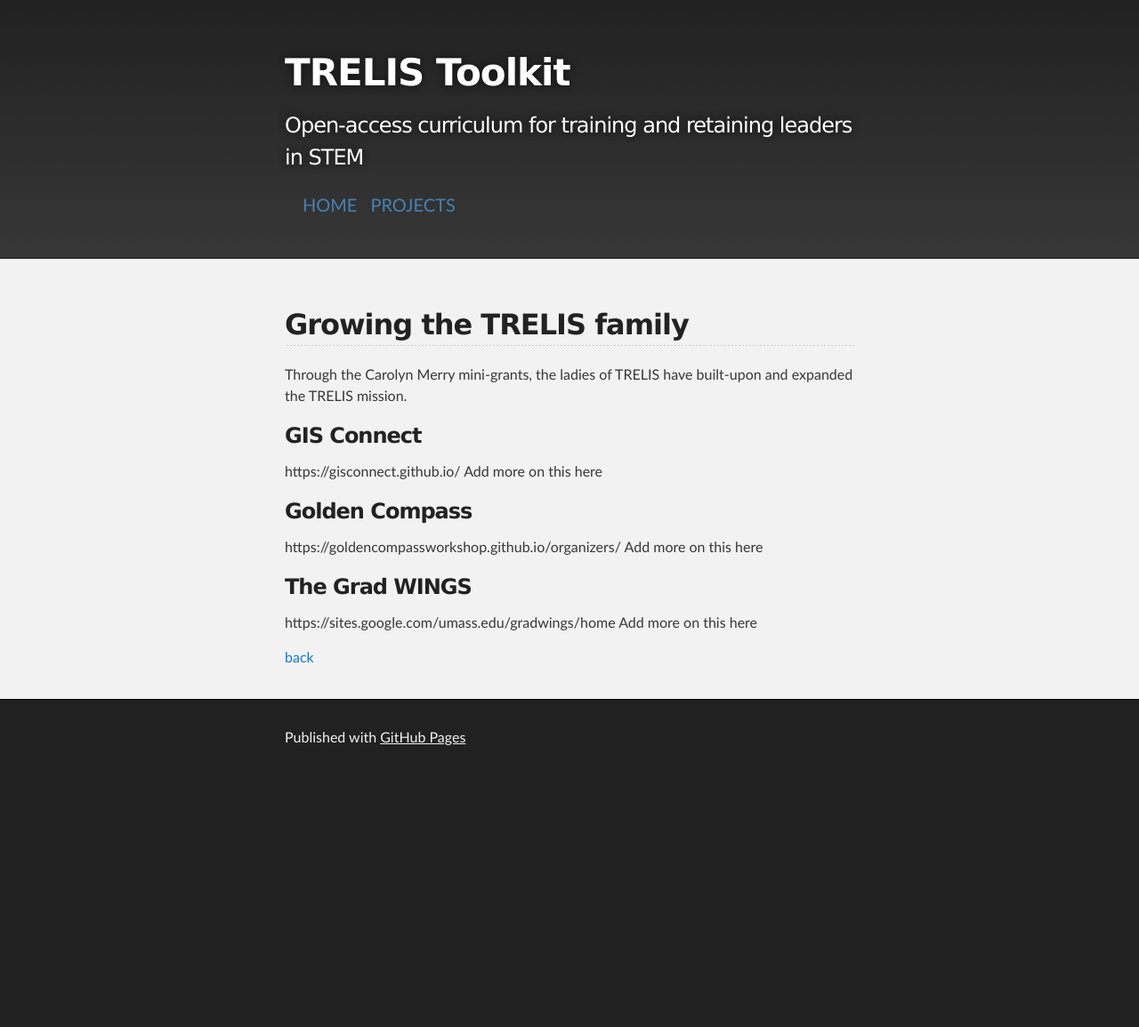
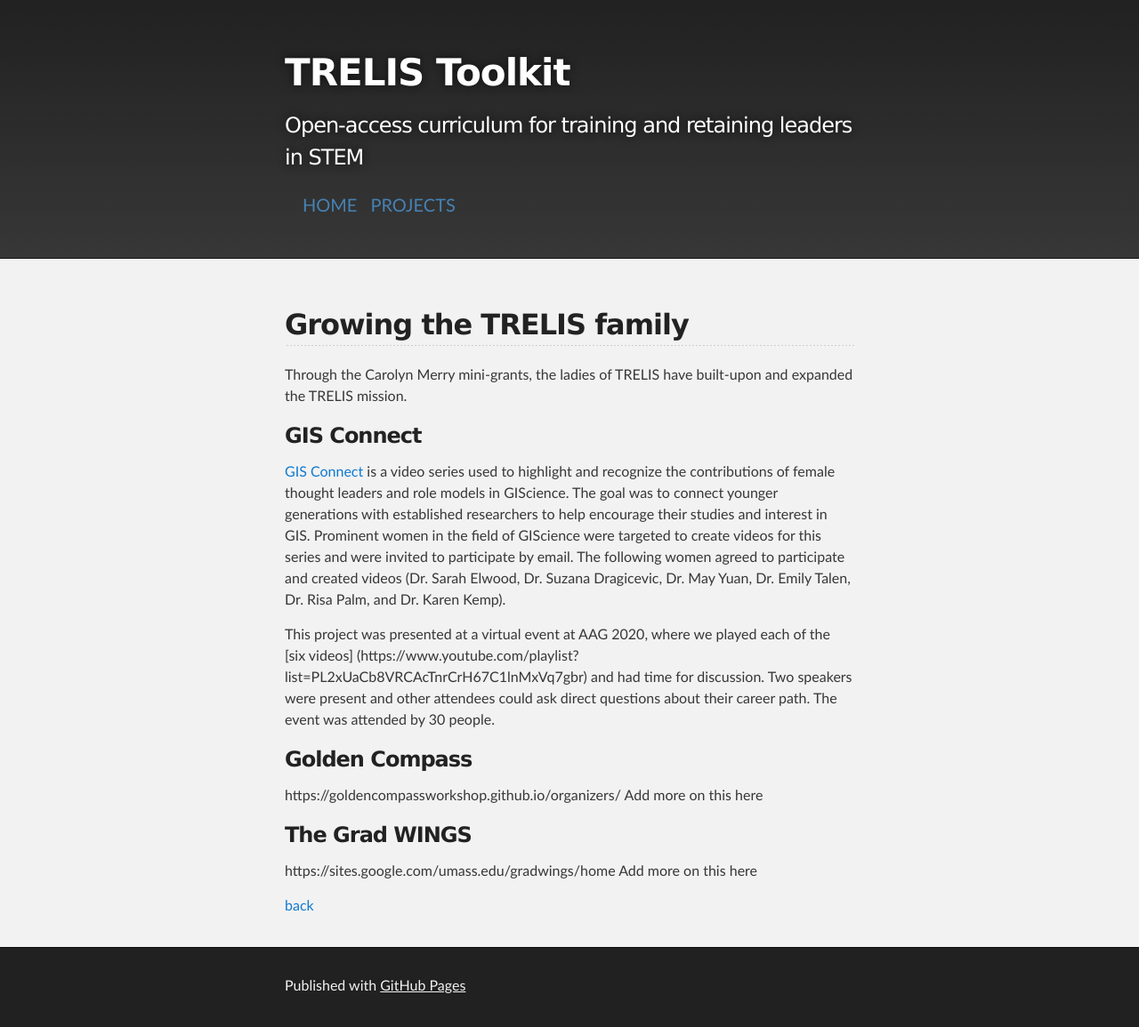
Before and after one commit to TRELIStoolkit/TRELIStoolkit.github.io, a Jekyll site: the page built from another-page.md, in a window 1280 px wide. Shown: the whole page at 89% size. Built offline with Jekyll 4.4.1, drawn with Linux system fonts in a browser that asks for light colours; our own code applies the rules of GitHub Pages for plain Markdown files; before the commit the page ends 900 px from its top, so only the background shows below that.

Commit message:
Add GIS Connect

```diff
--- a/another-page.md
+++ b/another-page.md
@@ -6,8 +6,9 @@ layout: default
 Through the Carolyn Merry mini-grants, the ladies of TRELIS have built-upon and expanded the TRELIS mission.
 
 ### GIS Connect
-https://gisconnect.github.io/
-Add more on this here
+ [GIS Connect](https://gisconnect.github.io/) is a video series used to highlight and recognize the contributions of female thought leaders and role models in GIScience. The goal was to connect younger generations with established researchers to help encourage their studies and interest in GIS. Prominent women in the field of GIScience were targeted to create videos for this series and were invited to participate by email. The following women agreed to participate and created videos (Dr. Sarah Elwood, Dr. Suzana Dragicevic, Dr. May Yuan, Dr. Emily Talen, Dr. Risa Palm, and Dr. Karen Kemp).
+
+This project was presented at a virtual event at AAG 2020, where we played each of the [six videos] (https://www.youtube.com/playlist?list=PL2xUaCb8VRCAcTnrCrH67C1lnMxVq7gbr) and had time for discussion. Two speakers were present and other attendees could ask direct questions about their career path. The event was attended by 30 people.
 
 ### Golden Compass
 https://goldencompassworkshop.github.io/organizers/
```
